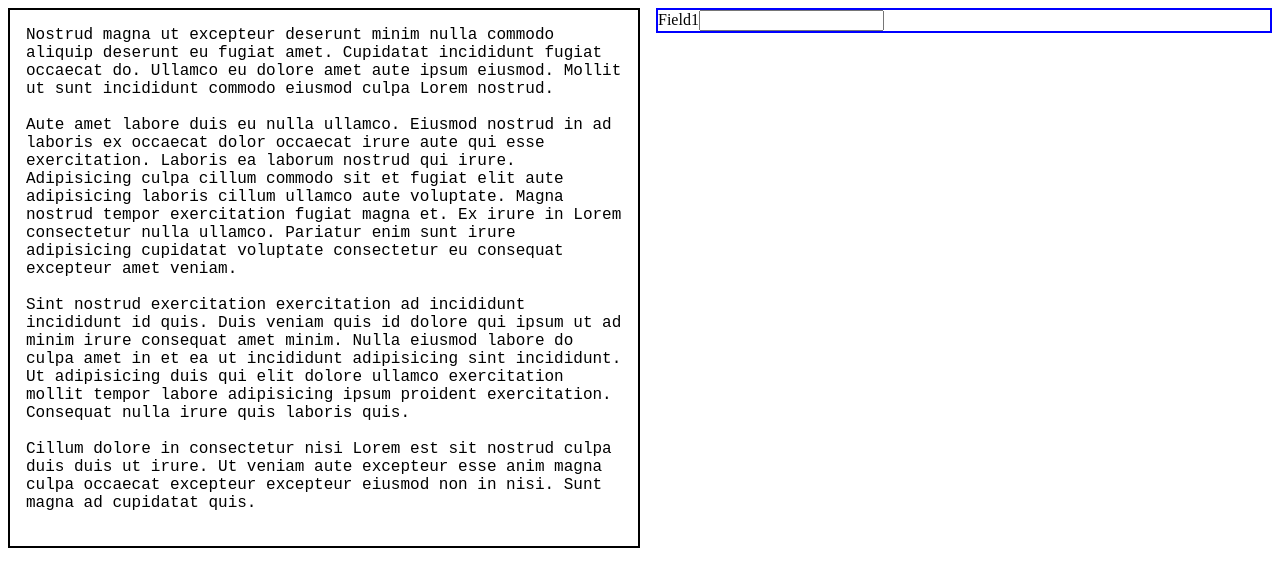
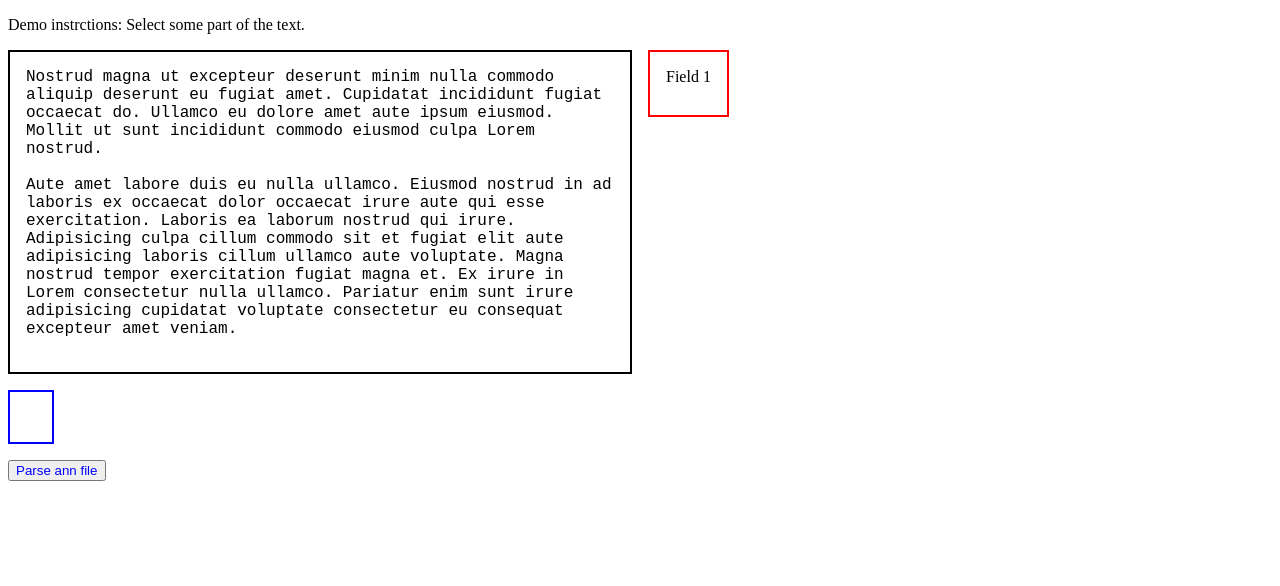
Before and after one commit to TeMU-BSC/ictusnet, an Angular app: page / in a window 1280 px wide. Shown: the top 586 px of the page. Built offline with nearby package versions, Linux system fonts and the light colour scheme; no server answers.

Commit message:
feat: parse ann file with custom regex

```diff
--- a/src/app/app.component.html
+++ b/src/app/app.component.html
@@ -1,22 +1,23 @@
 <!-- <router-outlet></router-outlet> -->
 
+<p>Demo instrctions: Select some part of the text.</p>
 <div fxLayout="row" fxLayoutAlign="space-between start" fxLayoutGap="1rem">
-  <section id="documentContainer" (mouseup)="saveSpan($event)"
-  fxFlex="50%" style="border: 2px solid black; display: inline-block; white-space: pre-wrap; font-family: monospace; font-size: large; padding: 1em;">{{ document }}
+  <section fxFlex="50%" fxLayout="column" fxLayoutAlign="space-between start" fxLayoutGap="1rem">
+    <div (mouseup)="showSelection()"
+      style="border: 2px solid black; display: inline-block; white-space: pre-wrap; font-family: monospace; font-size: large; padding: 1em;">{{ text }}
+    </div>
+    <div style="border: 2px solid blue; display: inline-block; white-space: pre-wrap; font-family: monospace; font-size: large; padding: 1em;">{{ annTsv }}
+    </div>
+    <button (click)="parseAnn()" style="color: blue;">Parse ann file</button>
+    <pre *ngIf="annotations.length">{{ annotations | json }}</pre>
   </section>
-  <section id="form" fxFlex="50%" style="border: 2px solid blue; display: inline-block;">
-    <form>
-      <label for="field1">Field1</label>
-      <input type="text" id='field1' [value]="selection?.toString()" readonly>
-      <span *ngIf="selection?.toString()">
-        {{ selection?.getRangeAt(0).startOffset }} {{ selection?.getRangeAt(0).endOffset }}
-      </span>
-
-      <!-- <label for="field2">Field2</label>
-      <input type="text" id="field2" readonly>
-
-      <label for="field3">Field3</label>
-      <input type="text" id="field3" readonly> -->
+  <section fxFlex="50%" fxLayout="column" fxLayoutAlign="space-between start" fxLayoutGap="1rem">
+    <form style="border: 2px solid red; display: inline-block; padding: 1em;">
+      <label for="field1">Field 1</label>
+      <input *ngIf="selectedText" type="text" [value]="selectedText" readonly>
+      <pre>{{ annPreview }}</pre>
     </form>
+    <button *ngIf="selectedText" (click)="saveAnn()" style="color: red;">Save this single annotation</button>
+    <pre>{{ savedSingleAnnotation }}</pre>
   </section>
 </div>
--- a/src/app/app.component.ts
+++ b/src/app/app.component.ts
@@ -1,5 +1,14 @@
 import { Component, OnInit } from '@angular/core';
 import { HttpClient } from '@angular/common/http';
+
+export interface Annotation {
+  id: string;
+  category: string;
+  offset: string;
+  start: number;
+  end: number;
+  span: string;
+}
 
 @Component({
   selector: 'app-root',
@@ -9,27 +18,62 @@ import { HttpClient } from '@angular/common/http';
 export class AppComponent implements OnInit {
 
   title = 'ictusnet';
-  document: string;
+
+  text: string;
+  annTsv: string;
+  annotations: Annotation[] = [];
+
   selection: Selection;
+  selectedText: string;
+  start: number;
+  end: number;
+
+  // annotations testing
+  id = 0;
+  category = 'CATEGORY_PLACEHOLDER';
+  notes = 'AnnotatorNotes';
+  note = 'This is some note';
+  annPreview: string;
+  savedSingleAnnotation: string;
 
   constructor(private http: HttpClient) { }
 
   ngOnInit() {
-    this.http.get('assets/document.txt', { responseType: 'text' }).subscribe(data => this.document = data);
+    this.http.get('assets/document.txt', { responseType: 'text' }).subscribe(data => this.text = data);
+    this.http.get('assets/document.ann', { responseType: 'text' }).subscribe(data => this.annTsv = data);
   }
 
-  saveSpan(event) {
+  showSelection() {
     if (window.getSelection().toString()) {
       this.selection = window.getSelection();
+      this.selectedText = this.selection.toString();
+      this.start = this.selection.getRangeAt(0).startOffset;
+      this.end = this.selection.getRangeAt(0).endOffset;
+      this.annPreview = `T${this.id}\t${this.category}\t${this.start} ${this.end}\t${this.selectedText}\n` +
+        `#${this.id}\t${this.notes} T${this.id}\t${this.note}`;
     }
+  }
 
-    // this.selectedText = this.selection.toString();
-    // this.start = this.selection.getRangeAt(0).startOffset;
-    // this.end = this.selection.getRangeAt(0).endOffset;
-    // if (this.selectedText.length) {
-    //   console.log(this.text, this.start, this.end);
-    //   alert(`Selected text: ${this.text}\nStart: ${this.start}\nEnd: ${this.end}`);
-    // }
+  saveAnn() {
+    this.savedSingleAnnotation = this.annPreview;
+  }
+
+  /**
+   * https://developer.mozilla.org/en-US/docs/Web/JavaScript/Guide/Regular_Expressions/Groups_and_Ranges
+   */
+  parseAnn() {
+    const regex = /^(T\d)\t(\w+)\t((\d+) (\d+))\t(.*)$/gm;
+    let match: RegExpExecArray;
+    while ((match = regex.exec(this.annTsv)) !== null) {
+      this.annotations.push({
+        id: match[1],
+        category: match[2],
+        offset: match[3],
+        start: Number(match[4]),
+        end: Number(match[5]),
+        span: match[6]
+      });
+    }
   }
 
 }
```
Also changed, not shown: src/assets/document.txt, 1 other file (tests, documents, lock files or other folders).
